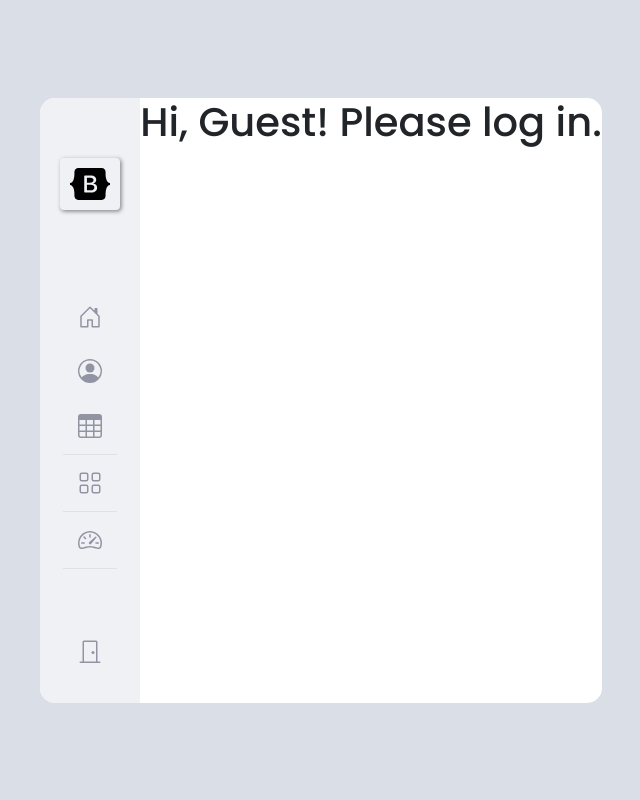
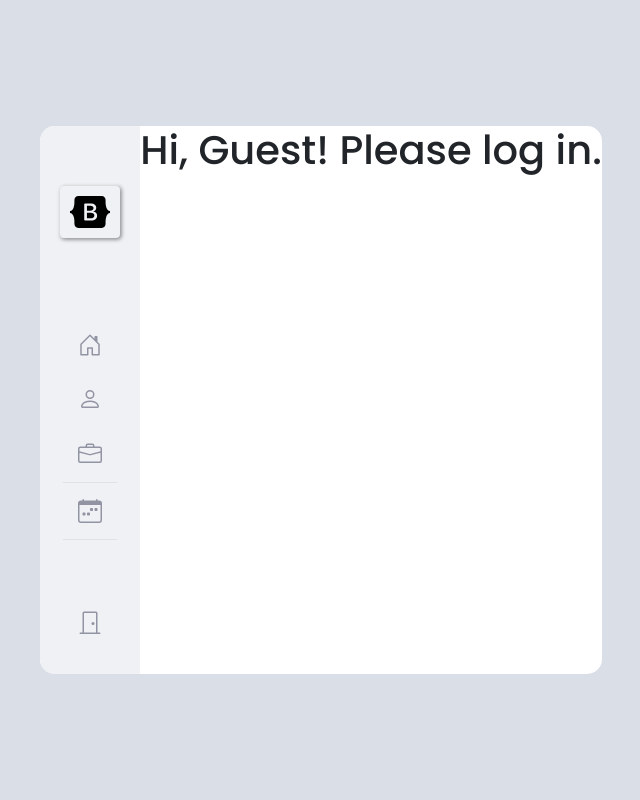
Before and after one commit to 0JCRG0/DjangoApp, a Django app: template DreamedJobAI/templates/DreamedJobAI/user/profile-user.html in a window 1280 px wide. Shown: the whole page, without its empty margins (319-959 px from the left). Run offline with Django 3.2, Linux system fonts and the light colour scheme; the template is opened without the code that fills it, so the values that code supplies are empty; some libraries are stand-ins or nearby versions.

Commit message:
fixed form

```diff
--- a/DreamedJobAI/templates/DreamedJobAI/user/base-user.html
+++ b/DreamedJobAI/templates/DreamedJobAI/user/base-user.html
@@ -60,9 +60,19 @@
         <symbol id="grid" viewBox="0 0 16 16">
         <path d="M1 2.5A1.5 1.5 0 0 1 2.5 1h3A1.5 1.5 0 0 1 7 2.5v3A1.5 1.5 0 0 1 5.5 7h-3A1.5 1.5 0 0 1 1 5.5v-3zM2.5 2a.5.5 0 0 0-.5.5v3a.5.5 0 0 0 .5.5h3a.5.5 0 0 0 .5-.5v-3a.5.5 0 0 0-.5-.5h-3zm6.5.5A1.5 1.5 0 0 1 10.5 1h3A1.5 1.5 0 0 1 15 2.5v3A1.5 1.5 0 0 1 13.5 7h-3A1.5 1.5 0 0 1 9 5.5v-3zm1.5-.5a.5.5 0 0 0-.5.5v3a.5.5 0 0 0 .5.5h3a.5.5 0 0 0 .5-.5v-3a.5.5 0 0 0-.5-.5h-3zM1 10.5A1.5 1.5 0 0 1 2.5 9h3A1.5 1.5 0 0 1 7 10.5v3A1.5 1.5 0 0 1 5.5 15h-3A1.5 1.5 0 0 1 1 13.5v-3zm1.5-.5a.5.5 0 0 0-.5.5v3a.5.5 0 0 0 .5.5h3a.5.5 0 0 0 .5-.5v-3a.5.5 0 0 0-.5-.5h-3zm6.5.5A1.5 1.5 0 0 1 10.5 9h3a1.5 1.5 0 0 1 1.5 1.5v3a1.5 1.5 0 0 1-1.5 1.5h-3A1.5 1.5 0 0 1 9 13.5v-3zm1.5-.5a.5.5 0 0 0-.5.5v3a.5.5 0 0 0 .5.5h3a.5.5 0 0 0 .5-.5v-3a.5.5 0 0 0-.5-.5h-3z"/>
         </symbol>
+        <symbol id="calendar" viewBox="0 0 16 16">
+            <path d="M11 6.5a.5.5 0 0 1 .5-.5h1a.5.5 0 0 1 .5.5v1a.5.5 0 0 1-.5.5h-1a.5.5 0 0 1-.5-.5v-1zm-3 0a.5.5 0 0 1 .5-.5h1a.5.5 0 0 1 .5.5v1a.5.5 0 0 1-.5.5h-1a.5.5 0 0 1-.5-.5v-1zm-5 3a.5.5 0 0 1 .5-.5h1a.5.5 0 0 1 .5.5v1a.5.5 0 0 1-.5.5h-1a.5.5 0 0 1-.5-.5v-1zm3 0a.5.5 0 0 1 .5-.5h1a.5.5 0 0 1 .5.5v1a.5.5 0 0 1-.5.5h-1a.5.5 0 0 1-.5-.5v-1z"/>
+            <path d="M3.5 0a.5.5 0 0 1 .5.5V1h8V.5a.5.5 0 0 1 1 0V1h1a2 2 0 0 1 2 2v11a2 2 0 0 1-2 2H2a2 2 0 0 1-2-2V3a2 2 0 0 1 2-2h1V.5a.5.5 0 0 1 .5-.5zM1 4v10a1 1 0 0 0 1 1h12a1 1 0 0 0 1-1V4H1z"/>
+        </symbol>
         <symbol id="door" viewBox="0 0 16 16">
             <path d="M3 2a1 1 0 0 1 1-1h8a1 1 0 0 1 1 1v13h1.5a.5.5 0 0 1 0 1h-13a.5.5 0 0 1 0-1H3V2zm1 13h8V2H4v13z"/>
             <path d="M9 9a1 1 0 1 0 2 0 1 1 0 0 0-2 0z"/>
+        </symbol>
+        <symbol id="briefcase" viewBox="0 0 16 16">
+            <path d="M6.5 1A1.5 1.5 0 0 0 5 2.5V3H1.5A1.5 1.5 0 0 0 0 4.5v8A1.5 1.5 0 0 0 1.5 14h13a1.5 1.5 0 0 0 1.5-1.5v-8A1.5 1.5 0 0 0 14.5 3H11v-.5A1.5 1.5 0 0 0 9.5 1h-3zm0 1h3a.5.5 0 0 1 .5.5V3H6v-.5a.5.5 0 0 1 .5-.5zm1.886 6.914L15 7.151V12.5a.5.5 0 0 1-.5.5h-13a.5.5 0 0 1-.5-.5V7.15l6.614 1.764a1.5 1.5 0 0 0 .772 0zM1.5 4h13a.5.5 0 0 1 .5.5v1.616L8.129 7.948a.5.5 0 0 1-.258 0L1 6.116V4.5a.5.5 0 0 1 .5-.5z"/>
+        </symbol>
+        <symbol id="person" viewBox="0 0 16 16">
+            <path d="M8 8a3 3 0 1 0 0-6 3 3 0 0 0 0 6Zm2-3a2 2 0 1 1-4 0 2 2 0 0 1 4 0Zm4 8c0 1-1 1-1 1H3s-1 0-1-1 1-4 6-4 6 3 6 4Zm-1-.004c-.001-.246-.154-.986-.832-1.664C11.516 10.68 10.289 10 8 10c-2.29 0-3.516.68-4.168 1.332-.678.678-.83 1.418-.832 1.664h10Z"/>
         </symbol>
     </svg>
     <div class="card-profile d-flex">
@@ -82,22 +92,17 @@
                 </li>
                 <li>
                     <a href="{% url 'DreamedJobAI:profile-user' %}" class="sunken-btn {% if request.resolver_match.url_name == 'profile-user' %}active{% endif %}" aria-current="page" title="Profile" data-bs-toggle="tooltip" data-bs-placement="right">
-                    <svg class="bi pe-none" width="24" height="24" role="img" aria-label="Profile"><use xlink:href="#people-circle"/></svg>
+                    <svg class="bi pe-none" width="24" height="24" role="img" aria-label="Profile"><use xlink:href="#person"/></svg>
                     </a>
                 </li>
                 <li>
-                    <a href="#" class="nav-link py-3 border-bottom rounded-0 sunken-btn" title="Orders" data-bs-toggle="tooltip" data-bs-placement="right">
-                    <svg class="bi pe-none" width="24" height="24" role="img" aria-label="Orders"><use xlink:href="#table"/></svg>
+                    <a href="{% url 'DreamedJobAI:calendar-user' %}" class="nav-link py-3 border-bottom rounded-0 sunken-btn" title="Jobs" data-bs-toggle="tooltip" data-bs-placement="right">
+                    <svg class="bi pe-none" width="24" height="24" role="img" aria-label="Jobs"><use xlink:href="#briefcase"/></svg>
                     </a>
                 </li>
                 <li>
-                    <a href="#" class="nav-link py-3 border-bottom rounded-0 sunken-btn" title="Products" data-bs-toggle="tooltip" data-bs-placement="right">
-                    <svg class="bi pe-none" width="24" height="24" role="img" aria-label="Products"><use xlink:href="#grid"/></svg>
-                    </a>
-                </li>
-                <li>
-                    <a href="#" class="nav-link py-3 border-bottom rounded-0 sunken-btn" title="Dashboard" data-bs-toggle="tooltip" data-bs-placement="right">
-                    <svg class="bi pe-none" width="24" height="24" role="img" aria-label="Customers"><use xlink:href="#speedometer2"/></svg>
+                    <a href="{% url 'DreamedJobAI:jobs-user' %}" class="nav-link py-3 border-bottom rounded-0 sunken-btn" title="Calendar" data-bs-toggle="tooltip" data-bs-placement="right">
+                    <svg class="bi pe-none" width="24" height="24" role="img" aria-label="Calendar"><use xlink:href="#calendar"/></svg>
                     </a>
                 </li>
                 <li>
```
